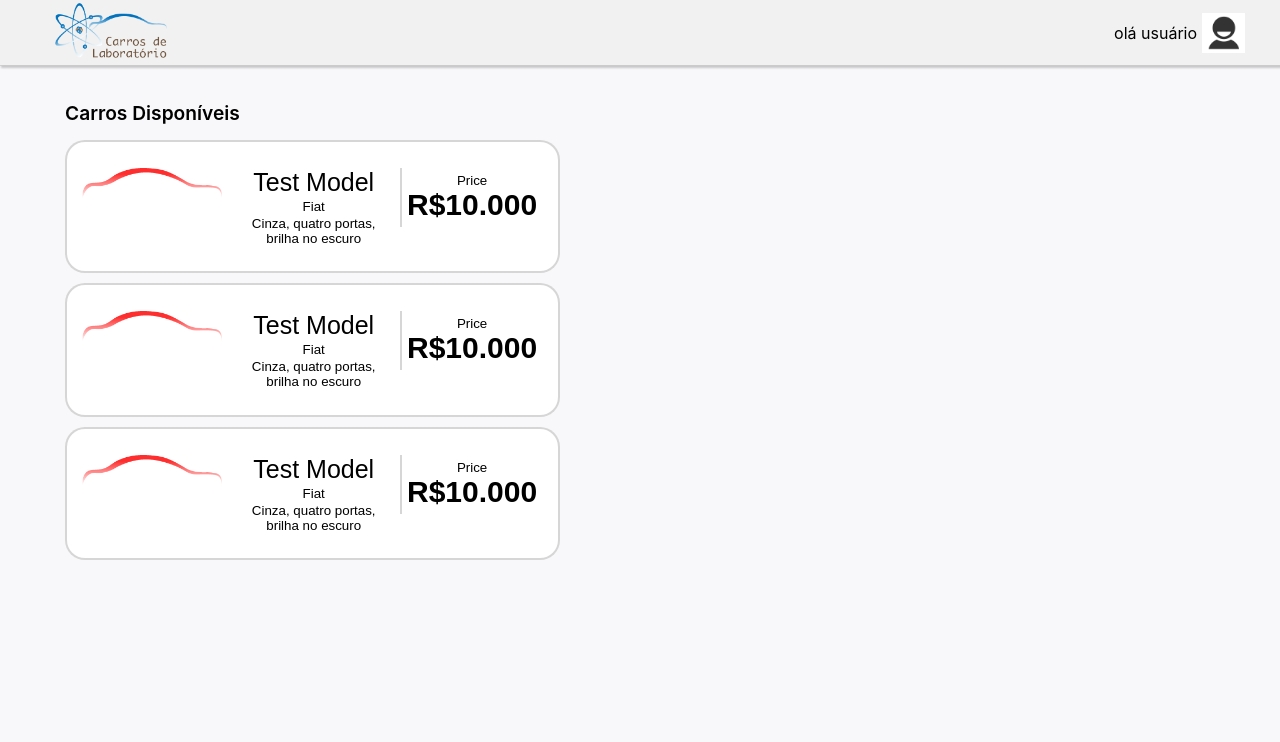
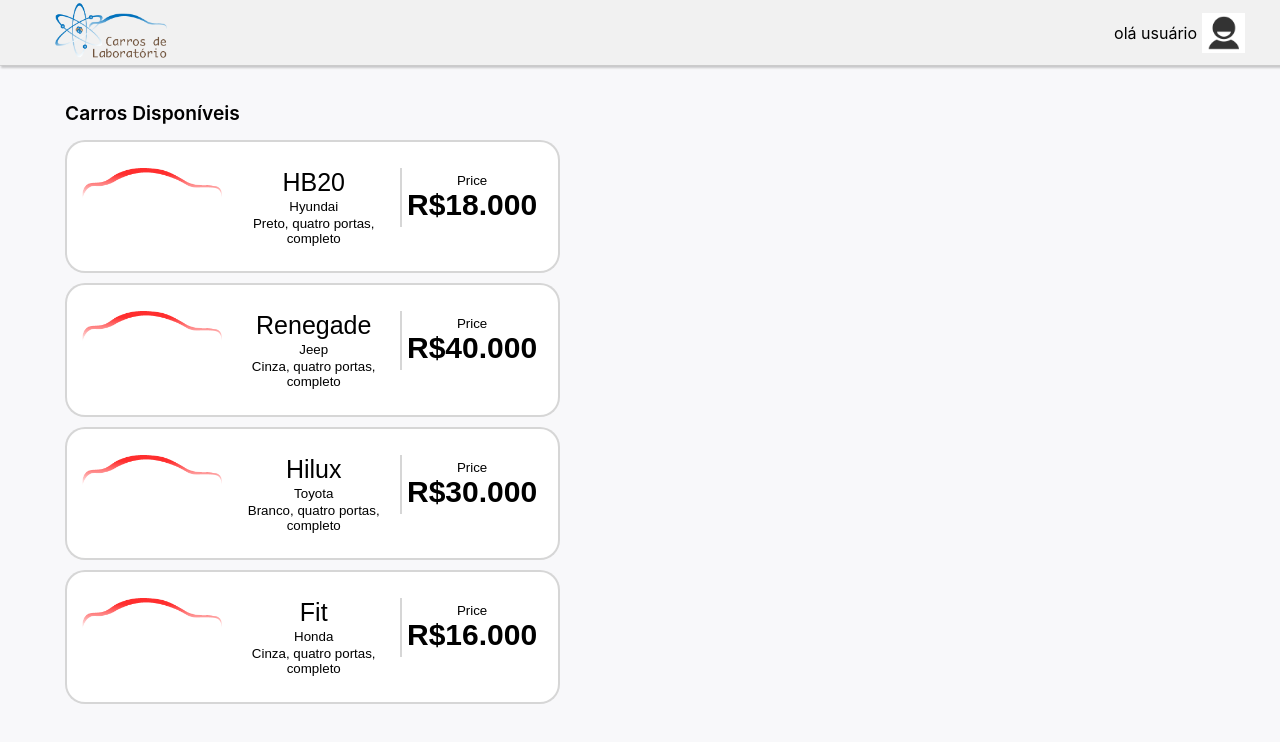
Before and after one commit to luizakobayashi/carros-de-laboratorio, a React (Create React App) app: page / in a window 1280 px wide. Shown: the top 742 px of the page. Built offline with nearby package versions, Linux system fonts and the light colour scheme.

Commit message:
end page

```diff
--- a/src/App.tsx
+++ b/src/App.tsx
@@ -3,6 +3,7 @@
 import user from "./imgs/user.png";
 import AvailableCars from "./Components/AvailableCars";
 import CarBuyForm from "./Components/CarBuyForm";
+import FinishPage from "./Components/FinishPage";
 import {
   Route,
   Link,
@@ -80,6 +81,7 @@
           <Switch>
             <Route exact path="/" component={AvailableCars}></Route>
             <Route path="/buy-car" component={CarBuyForm}></Route>
+            <Route path="/finish" component={FinishPage}></Route>
           </Switch>
         </div>
       </div>
--- a/src/Components/AvailableCars.jsx
+++ b/src/Components/AvailableCars.jsx
@@ -4,22 +4,28 @@
 
 const cars = [
   {
-    model: "Test Model",
-    price: 10000,
-    manufacturer: "Fiat",
-    features: "Cinza, quatro portas, brilha no escuro"
+    model: "HB20",
+    price: 18000,
+    manufacturer: "Hyundai",
+    features: "Preto, quatro portas, completo"
   },
   {
-    model: "Test Model",
-    price: 10000,
-    manufacturer: "Fiat",
-    features: "Cinza, quatro portas, brilha no escuro"
+    model: "Renegade",
+    price: 40000,
+    manufacturer: "Jeep",
+    features: "Cinza, quatro portas, completo"
   },
   {
-    model: "Test Model",
-    price: 10000,
-    manufacturer: "Fiat",
-    features: "Cinza, quatro portas, brilha no escuro"
+    model: "Hilux",
+    price: 30000,
+    manufacturer: "Toyota",
+    features: "Branco, quatro portas, completo"
+  },
+  {
+    model: "Fit",
+    price: 16000,
+    manufacturer: "Honda",
+    features: "Cinza, quatro portas, completo"
   }
 ];
 
--- a/src/Components/CarBuyForm.jsx
+++ b/src/Components/CarBuyForm.jsx
@@ -60,6 +60,11 @@
     const response = await Enviar()
     console.log({ response })
   }
+
+  onBuyClicked = () => {
+    this.props.history.push("/finish");
+  };
+
   render() {
     return(
     <form name="meu_form" style={useStyles.content}>
@@ -184,7 +189,7 @@
       </div>
       </div>
       <p>
-        <input type="button" onClick={this.Enviar} value="Enviar" style={useStyles.sendButton} />
+        <input type="button" onClick={this.onBuyClicked} value="Enviar" style={useStyles.sendButton} />
       </p>
     </form>
     );
--- /dev/null
+++ b/src/Components/FinishPage.jsx
@@ -0,0 +1,40 @@
+import React from "react";
+
+const useStyles = {
+    content: {
+      display: "flex",
+      flexDirection: "column",
+      width: "50%",
+      marginLeft: "25px"
+    },
+
+    title: {
+      fontWeight: "600",
+      fontSize: "larger",
+      paddingTop: "5px",
+      paddingBottom: "5px"
+    },
+
+    pageContent: {
+        borderRadius: "10px",
+        backgroundColor: "#f2f2f2",
+        padding: "20px"
+    },
+};
+
+
+const FinishPage = ({}) => {
+    return (
+        <div style={useStyles.content}>
+            <div style={useStyles.title}>Sucesso!</div>
+            <div style={useStyles.pageContent}>
+                    Obrigado por preferir os carros de laboratório!
+                    <p></p>
+                    Seus dados foram enviados, não se preocupe, entraremos em contato em breve.
+
+            </div>
+        </div>
+        );
+    };
+
+export default FinishPage;
```
